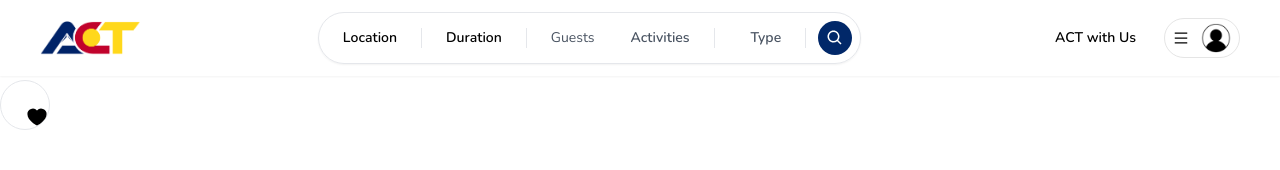
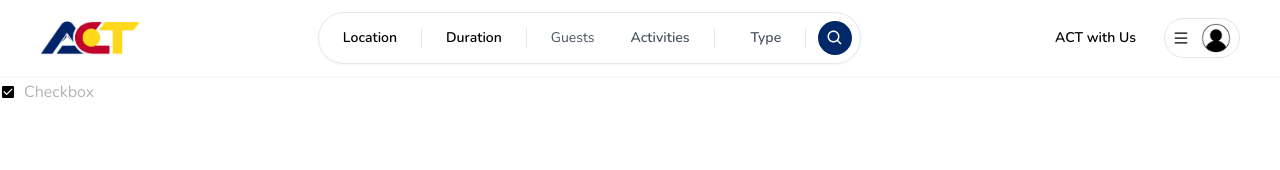
Before and after one commit to ACTOTA/actotaFront, a Next.js app: page /components in a window 1280 px wide. Shown: the top 170 px of the page. Built offline with nearby package versions, Linux system fonts and the light colour scheme; no server answers.

Commit message:
Working on the checkbox

```diff
--- a/app/components/figma/Checkbox.tsx
+++ b/app/components/figma/Checkbox.tsx
@@ -2,9 +2,11 @@ import { MdCheckBox } from "react-icons/md"
 
 export default function Checkbox({ children}: { children: React.ReactNode}) {
     return (
-        <div className="flex items-center gap-2">
+        <div className="flex items-center gap-2 neutral-06">
             <MdCheckBox />
-            {children}
+            <span className="text-neutral-04 width-[212px] height-24px">
+                {children}
+            </span>
         </div>
     )
 
--- /dev/null
+++ b/app/components/figma/Chip.tsx
@@ -0,0 +1,8 @@
+export default function Chip() {
+    return (
+        <div className="flex items-center gap-2">
+            <div className="w-4 h-4 rounded-full bg-gray-300"></div>
+            <span>Chip</span>
+        </div>
+    )
+}
--- /dev/null
+++ b/app/components/figma/Knob.tsx
@@ -0,0 +1,6 @@
+export default function Knob({ children}: { children: React.ReactNode}) {
+    return (
+
+    )
+
+}
--- a/app/components/page.ts
+++ b/app/components/page.ts
@@ -14,7 +14,7 @@ const Components = () => {
 	}, []);
 
 	return (
-		FavButton()
+		Checkbox({ children: "Checkbox" })
 	)
 
 }
--- a/app/globals.css
+++ b/app/globals.css
@@ -94,6 +94,14 @@ body,
   background-color: #FFFFFF;
 }
 
+.text-neutral-06 {
+  color: #FFFFFF;
+}
+
+.text-neutral-04 {
+  color: #B3B3B3;
+}
+
 .translucent-black30 {
   background-color: #000000;
 }
```
